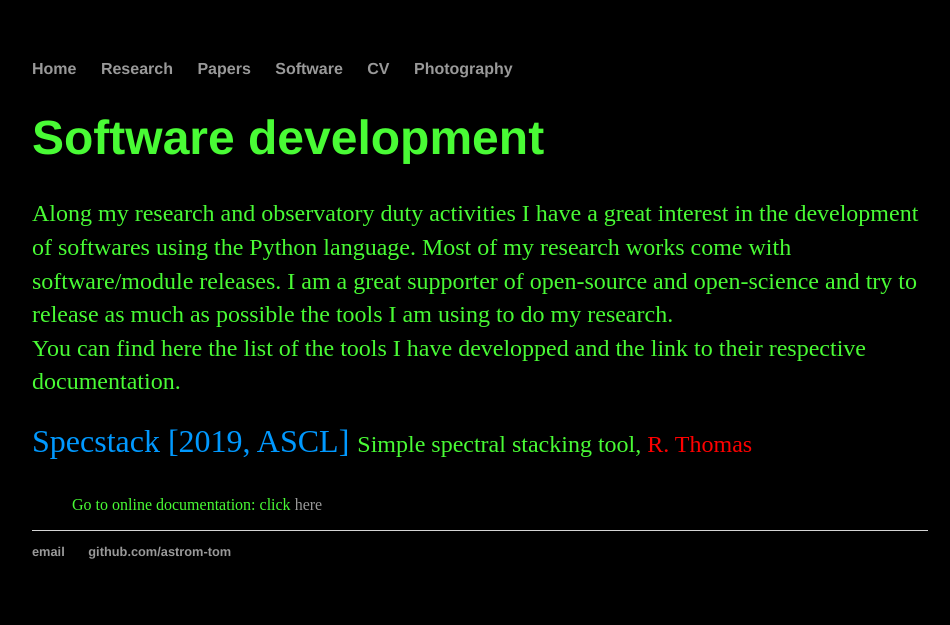
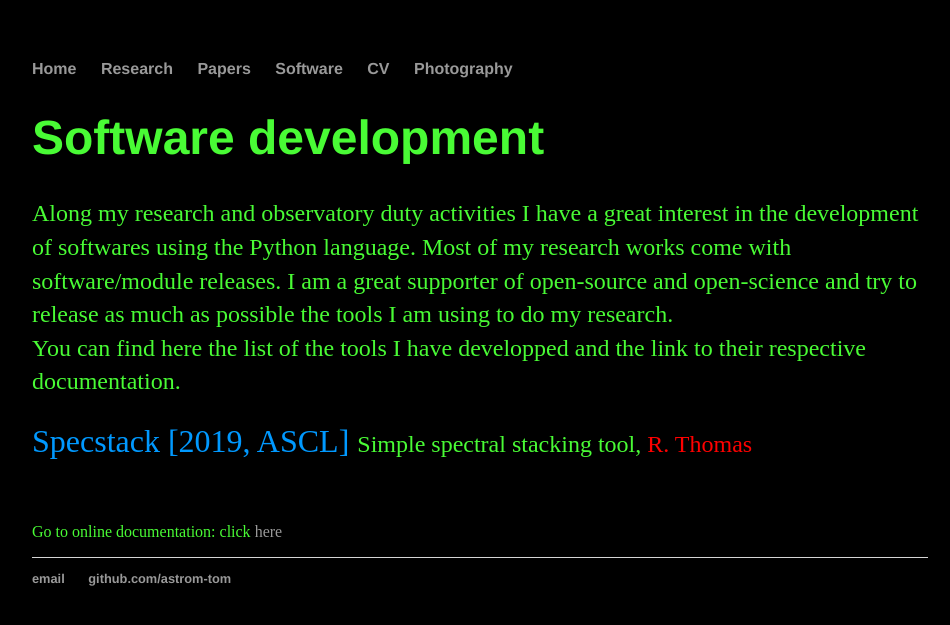
Before and after one commit to astrom-tom/astrom-tom.github.io, a Jekyll site: the page built from Software/index.html, in a window 1280 px wide. Shown: the top 625 px of the page, without its empty margins (160-1110 px from the left). Built offline with Jekyll 4.4.1, drawn with Linux system fonts in a browser that asks for light colours.

Commit message:
Update index.html

```diff
--- a/Software/index.html
+++ b/Software/index.html
@@ -13,8 +13,10 @@ title: Romain Thomas, Fellow Astronomer
 		You can find here the list of the tools I have developped and the link to their respective documentation.<br>
 
 <dl style="color:rgb(73, 251, 53);" >
-  <dt> <font size="6"> <span class='softR'>Specstack [2019, ASCL]</span> </font>  <font size="5"> Simple spectral stacking tool, <span class='me'> R. Thomas </span></p> </font> </dt>
-  <dd> Go to online documentation: click <a href="https://astrom-tom.github.io/specstack/build/html/index.html">here</a> </dd>
+  <dt> <font size="6"> <span class='softR'>Specstack [2019, ASCL]</span> </font>
+	  <font size="5"> Simple spectral stacking tool, <span class='me'> R. Thomas </span></p> </font> <br>
+       Go to online documentation: click <a href="https://astrom-tom.github.io/specstack/build/html/index.html">here</a>
+  </dt>
 
 </dl>
 
```
